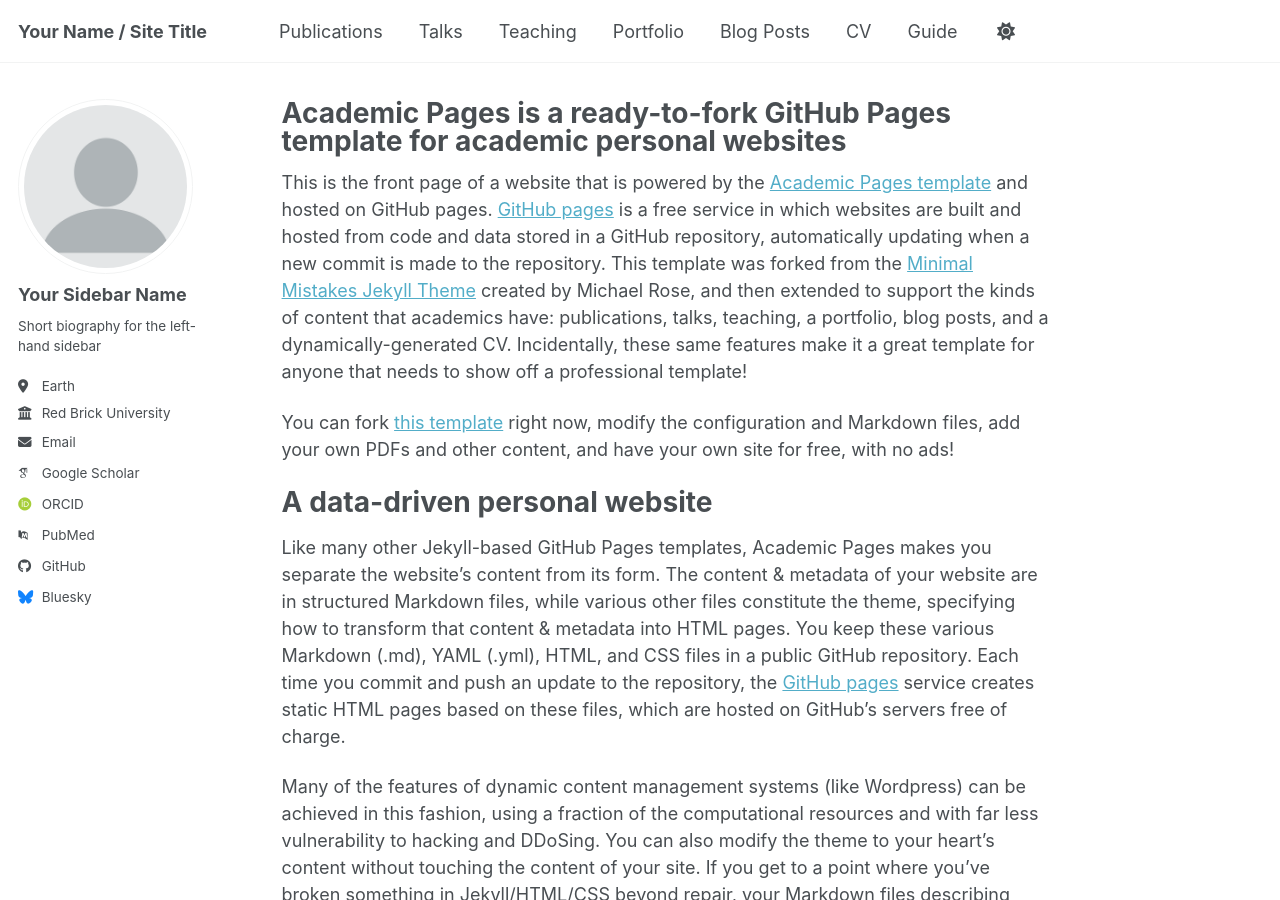
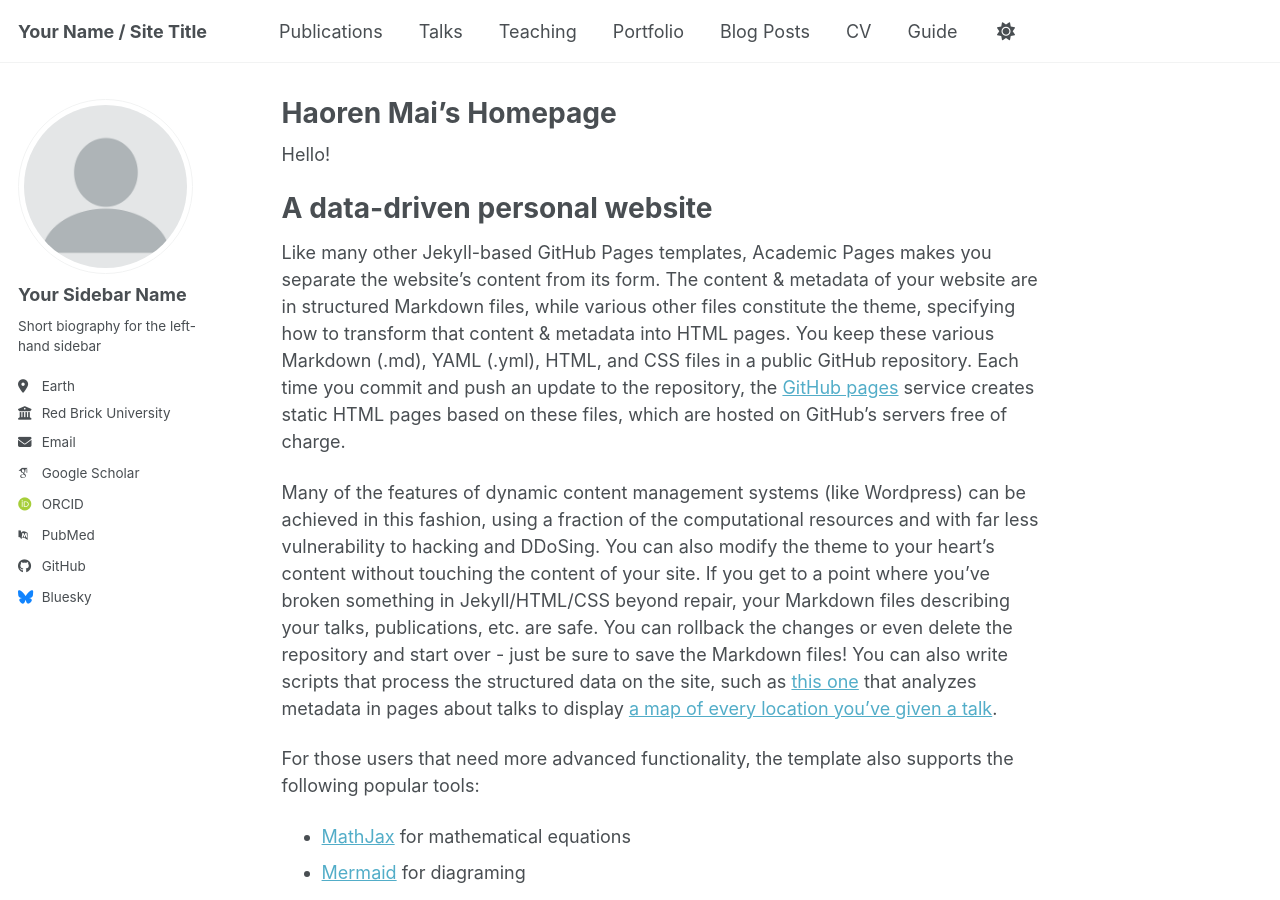
Before and after one commit to haorenmai/haorenmai, a Jekyll site: the page built from _pages/about.md, in a window 1280 px wide and 900 px high. Built offline with Jekyll 4.4.1, drawn with Linux system fonts in a browser that asks for light colours; some web fonts are replaced; a script bundle is joined from its source files by our own code; library files that are not in the unit come from our copies.

Commit message:
about.md

```diff
--- a/_pages/about.md
+++ b/_pages/about.md
@@ -1,15 +1,14 @@
 ---
 permalink: /
-title: "Academic Pages is a ready-to-fork GitHub Pages template for academic personal websites"
+title: "Haoren Mai's Homepage"
 author_profile: true
 redirect_from:
   - /about/
   - /about.html
 ---
 
-This is the front page of a website that is powered by the [Academic Pages template](https://github.com/academicpages/academicpages.github.io) and hosted on GitHub pages. [GitHub pages](https://pages.github.com) is a free service in which websites are built and hosted from code and data stored in a GitHub repository, automatically updating when a new commit is made to the repository. This template was forked from the [Minimal Mistakes Jekyll Theme](https://mmistakes.github.io/minimal-mistakes/) created by Michael Rose, and then extended to support the kinds of content that academics have: publications, talks, teaching, a portfolio, blog posts, and a dynamically-generated CV. Incidentally, these same features make it a great template for anyone that needs to show off a professional template!
+Hello!
 
- You can fork [this template](https://github.com/academicpages/academicpages.github.io) right now, modify the configuration and Markdown files, add your own PDFs and other content, and have your own site for free, with no ads!
 
 A data-driven personal website
 ======
```
